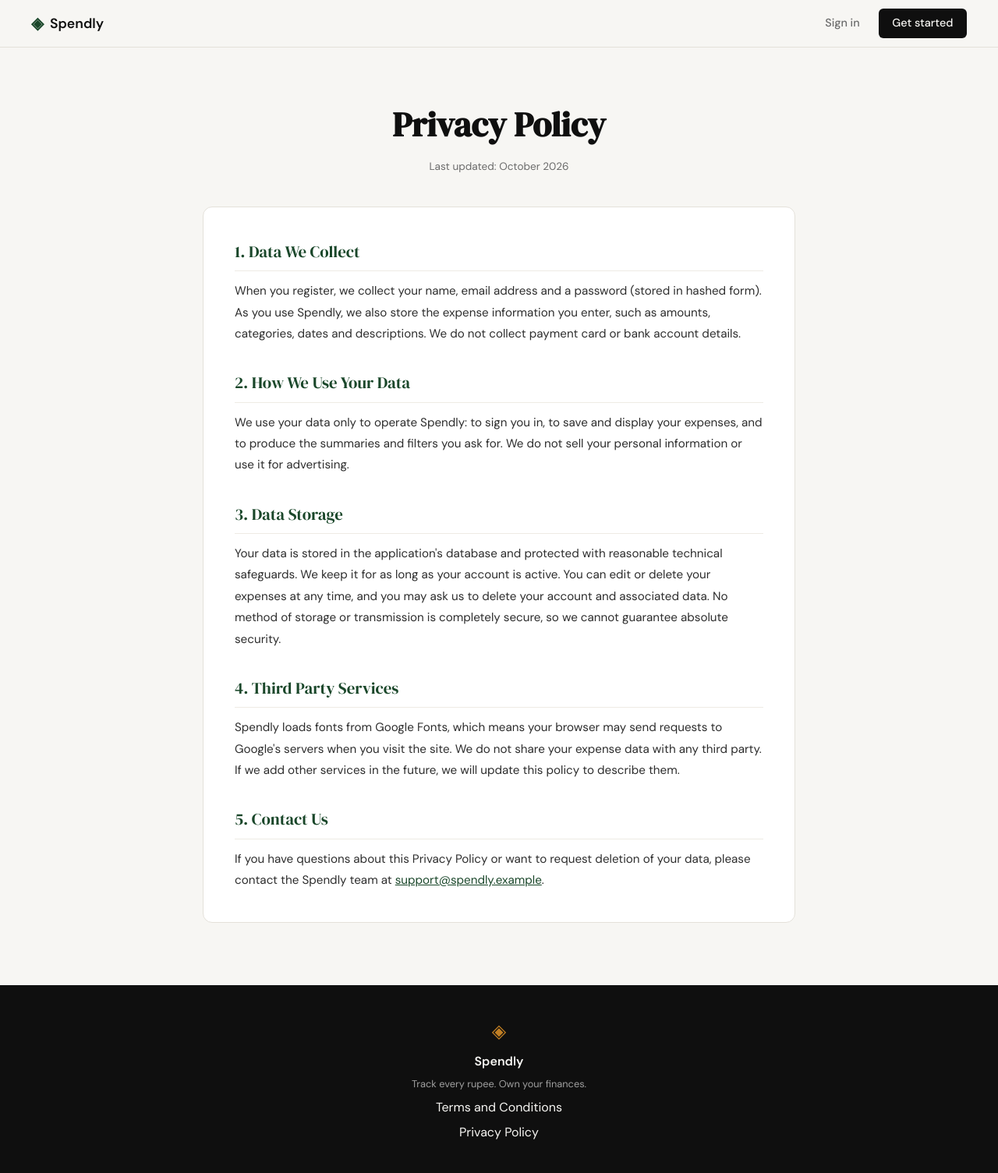
After one commit to cy-arn/spendly, a Flask app: page /privacy in a window 1280 px wide. The commit adds this page. Shown: the whole page at 78% size. Run offline with Flask 3, Linux system fonts and the light colour scheme.

Commit message:
landing: add privacy policy page and route

```diff
--- a/app.py
+++ b/app.py
@@ -25,6 +25,11 @@ def login():
 @app.route("/terms")
 def terms():
     return render_template("terms.html")
+
+
+@app.route("/privacy")
+def privacy():
+    return render_template("privacy.html")
 
 
 # ------------------------------------------------------------------ #
--- a/static/css/style.css
+++ b/static/css/style.css
@@ -526,6 +526,13 @@ a { color: inherit; text-decoration: none; }
 
 .legal-card h2:first-child { margin-top: 0; }
 
+.legal-card a {
+    color: var(--accent);
+    text-decoration: underline;
+}
+
+.legal-card a:hover { color: var(--accent-2); }
+
 .legal-card p {
     font-size: 0.95rem;
     color: var(--ink-soft);
--- a/templates/base.html
+++ b/templates/base.html
@@ -35,7 +35,7 @@
             <span class="footer-name">Spendly</span>
             <p class="footer-copy">Track every rupee. Own your finances.</p>
             <a href="/terms">Terms and Conditions</a>
-            <a href="#">Privacy Policy</a>
+            <a href="/privacy">Privacy Policy</a>
         </div>
     </footer>
 
--- /dev/null
+++ b/templates/privacy.html
@@ -0,0 +1,37 @@
+{% extends "base.html" %}
+
+{% block title %}Privacy Policy — Spendly{% endblock %}
+
+{% block content %}
+
+<section class="legal-section">
+    <div class="legal-container">
+
+        <div class="legal-header">
+            <h1 class="legal-title">Privacy Policy</h1>
+            <p class="legal-updated">Last updated: October 2026</p>
+        </div>
+
+        <div class="legal-card">
+
+            <h2>1. Data We Collect</h2>
+            <p>When you register, we collect your name, email address and a password (stored in hashed form). As you use Spendly, we also store the expense information you enter, such as amounts, categories, dates and descriptions. We do not collect payment card or bank account details.</p>
+
+            <h2>2. How We Use Your Data</h2>
+            <p>We use your data only to operate Spendly: to sign you in, to save and display your expenses, and to produce the summaries and filters you ask for. We do not sell your personal information or use it for advertising.</p>
+
+            <h2>3. Data Storage</h2>
+            <p>Your data is stored in the application's database and protected with reasonable technical safeguards. We keep it for as long as your account is active. You can edit or delete your expenses at any time, and you may ask us to delete your account and associated data. No method of storage or transmission is completely secure, so we cannot guarantee absolute security.</p>
+
+            <h2>4. Third Party Services</h2>
+            <p>Spendly loads fonts from Google Fonts, which means your browser may send requests to Google's servers when you visit the site. We do not share your expense data with any third party. If we add other services in the future, we will update this policy to describe them.</p>
+
+            <h2>5. Contact Us</h2>
+            <p>If you have questions about this Privacy Policy or want to request deletion of your data, please contact the Spendly team at <a href="mailto:support@spendly.example">support@spendly.example</a>.</p>
+
+        </div>
+
+    </div>
+</section>
+
+{% endblock %}
```
